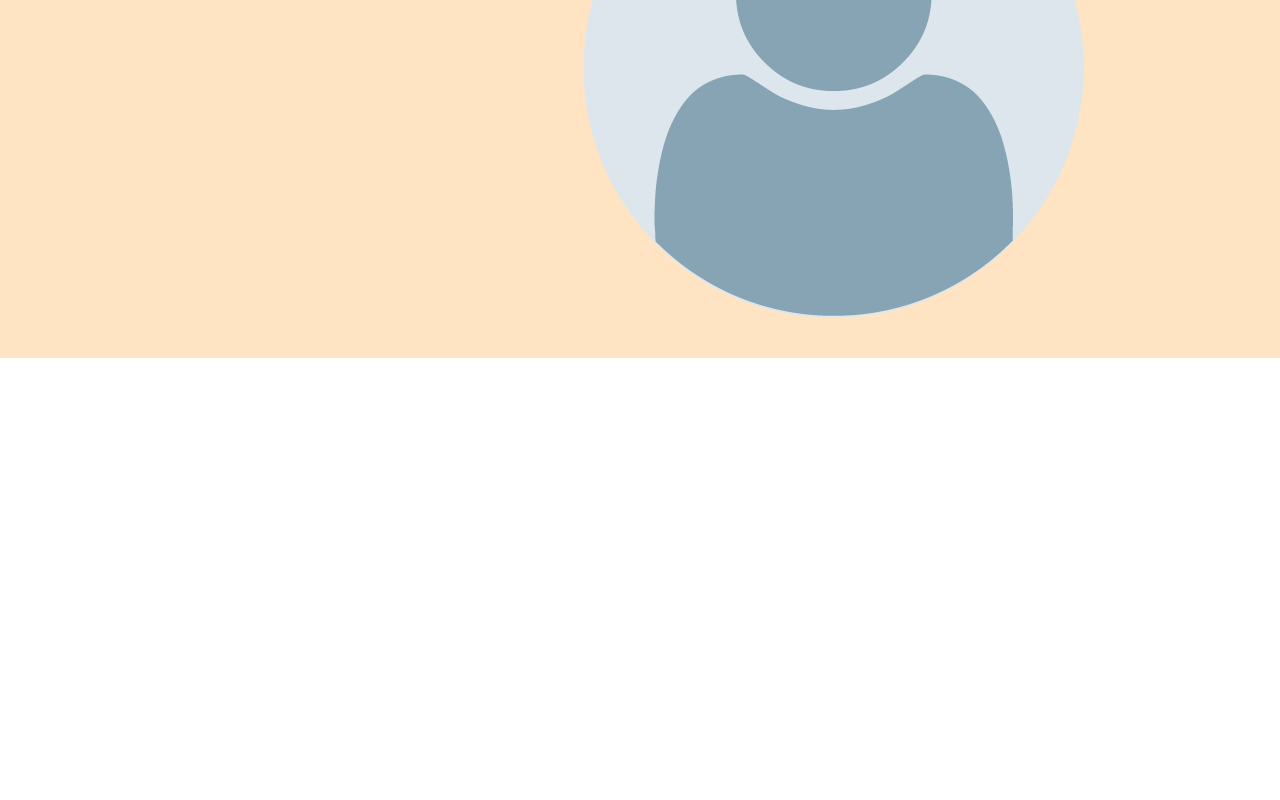
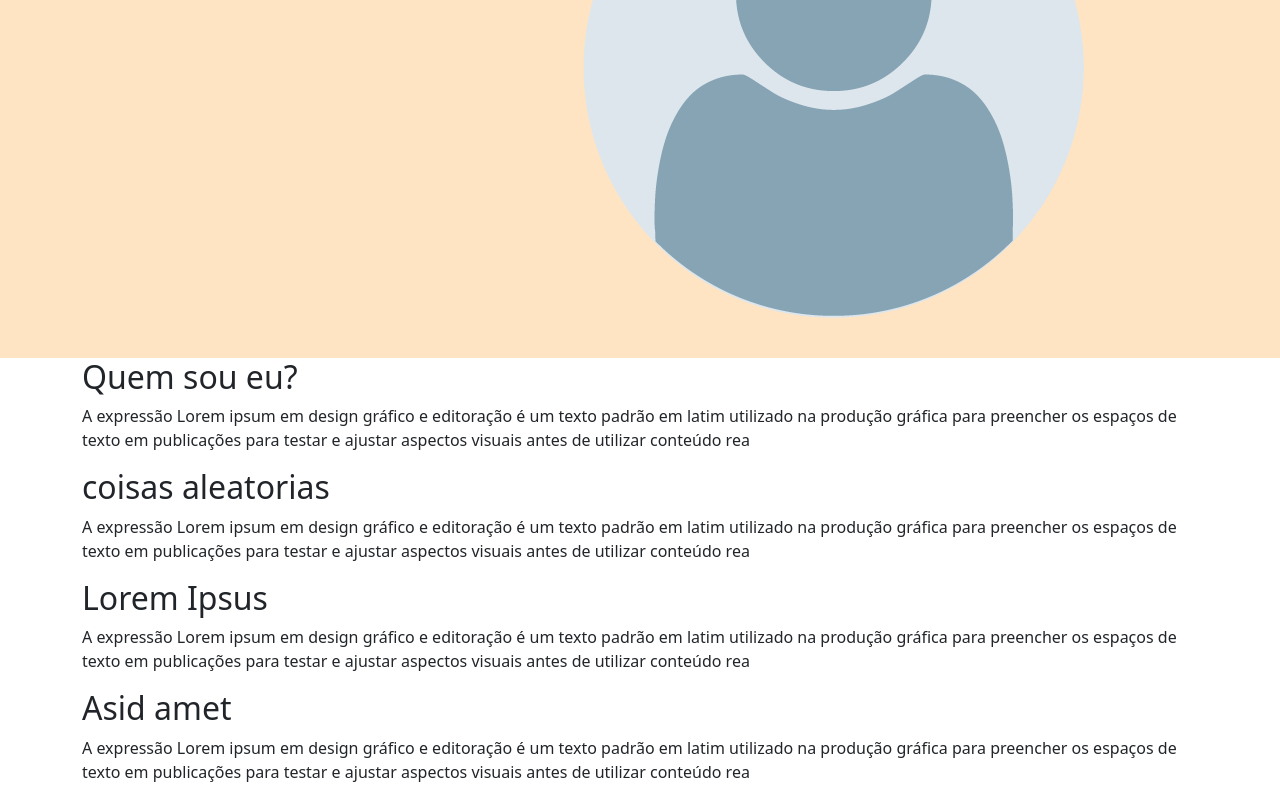
Before and after one commit to Thoffyy/basereact2.0, a React (Create React App) app: page / in a window 1280 px wide. Shown: the part 300-1100 px from the top of the page. Before the commit the page ends 800 px from the top, so only its background shows below. Built offline with nearby package versions, Linux system fonts and the light colour scheme.

Commit message:
adicionado texto abaixo do banner
aaa

```diff
--- a/src/index.js
+++ b/src/index.js
@@ -3,7 +3,7 @@ import * as ReactDOM from 'react-dom'
 import {Container, Row, Image} from 'react-bootstrap';
 
 ReactDOM.render(
-
+<>
     <Container fluid className="banner" >
   <Row className="row1">
   <h1 className="white-text">ola mundo</h1>
@@ -15,6 +15,65 @@ ReactDOM.render(
 
   </Row>
     </Container>
+  <Container>
+
+<h2>
+  Quem sou eu?
+</h2>
+
+<p>
+A expressão Lorem ipsum em design gráfico e editoração é um texto padrão em latim utilizado na produção gráfica para preencher os espaços de texto em publicações para testar e ajustar aspectos visuais antes de utilizar conteúdo rea
+</p>
+
+<h2>
+  coisas aleatorias
+</h2>
+
+<p>
+A expressão Lorem ipsum em design gráfico e editoração é um texto padrão em latim utilizado na produção gráfica para preencher os espaços de texto em publicações para testar e ajustar aspectos visuais antes de utilizar conteúdo rea
+</p>
+
+<h2>
+  Lorem Ipsus
+</h2>
+
+<p>
+A expressão Lorem ipsum em design gráfico e editoração é um texto padrão em latim utilizado na produção gráfica para preencher os espaços de texto em publicações para testar e ajustar aspectos visuais antes de utilizar conteúdo rea
+</p>
+
+<h2>
+  Asid amet
+</h2>
+
+<p>
+A expressão Lorem ipsum em design gráfico e editoração é um texto padrão em latim utilizado na produção gráfica para preencher os espaços de texto em publicações para testar e ajustar aspectos visuais antes de utilizar conteúdo rea
+</p>
+
+
+
+
+
+
+
+
+
+
+
+
+
+
+
+  </Container>
+
+
+
+
+
+
+
+
+</>
+
 ,
   document.getElementById('root')
 );
```
Lines whose indentation alone changed are shown as unchanged.
